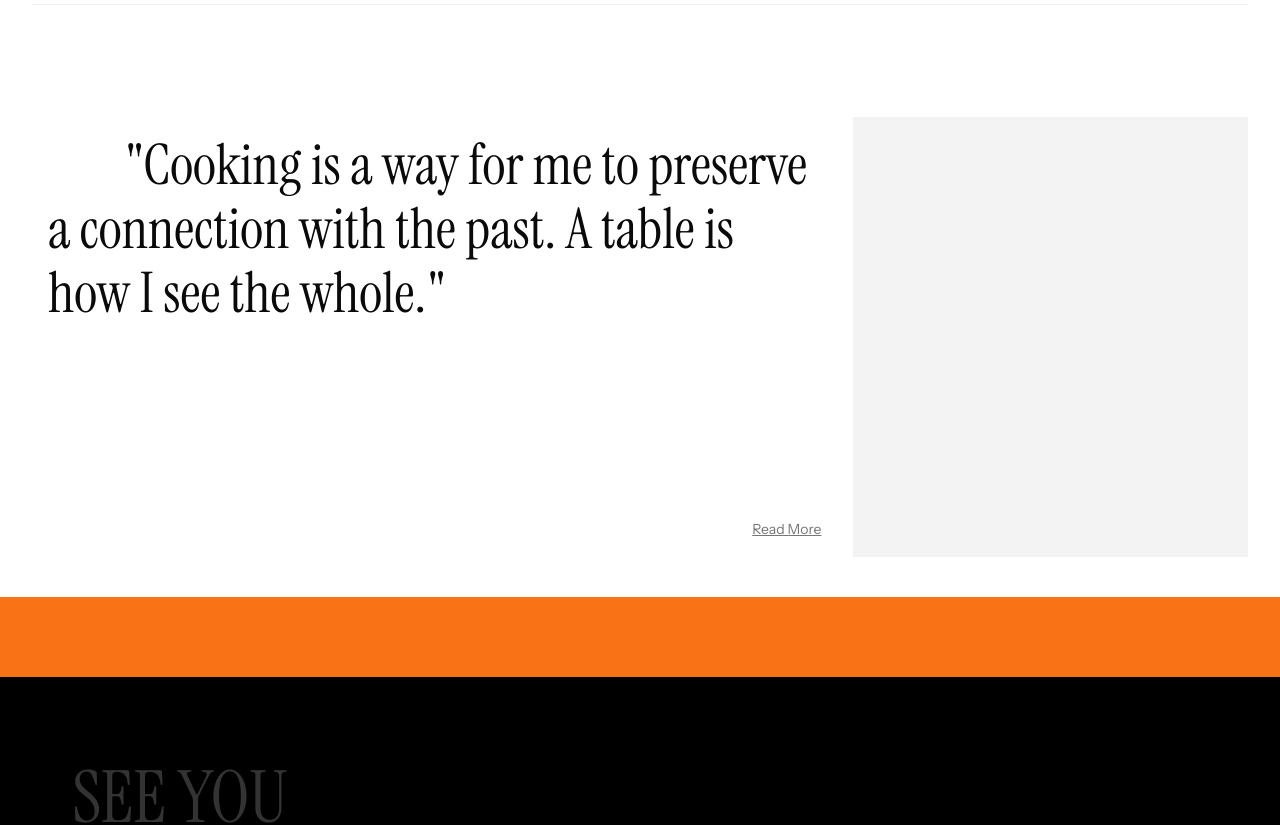
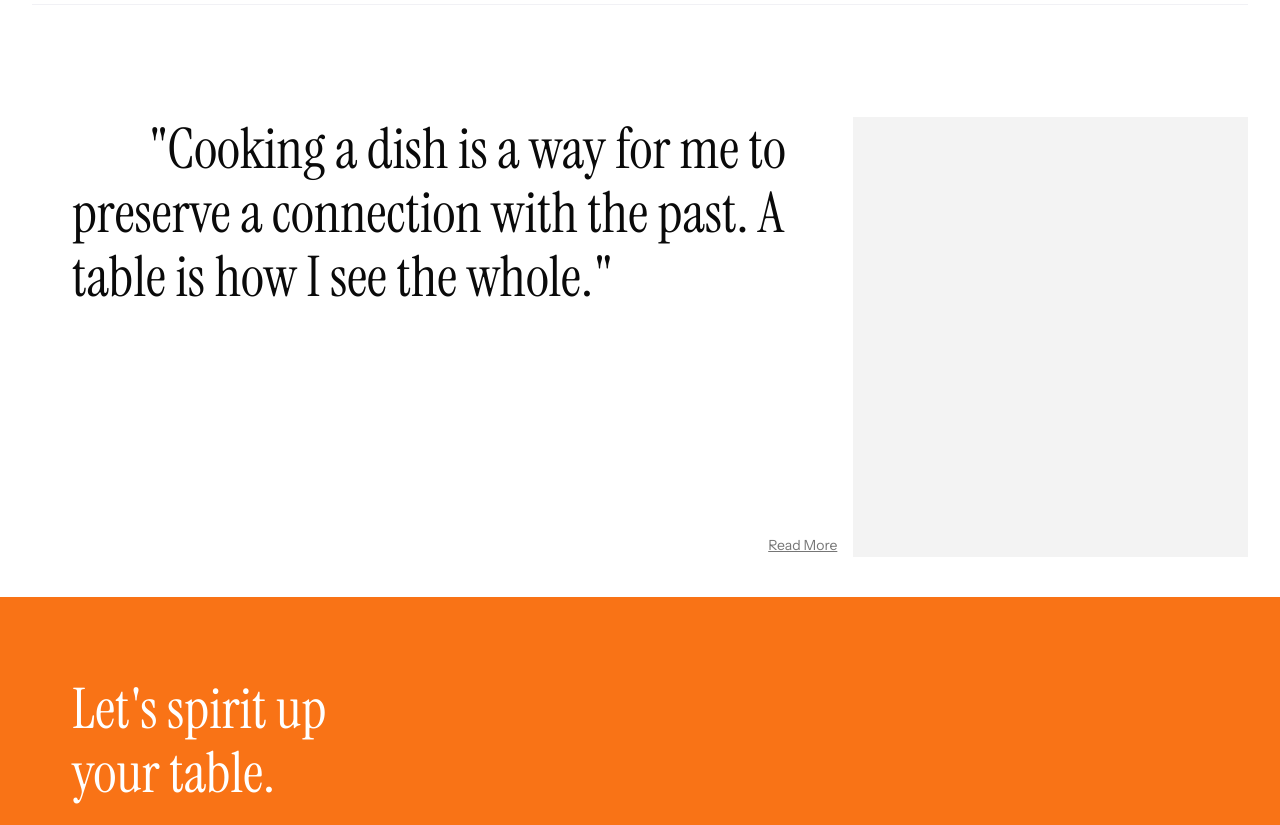
Before and after one commit to konst77/rays-table, a Next.js app: page / in a window 1280 px wide. Shown: the part 2080-2905 px from the top of the page. Built offline with nearby package versions, Linux system fonts and the light colour scheme.

Commit message:
Little thoughts on newsletter section, ideas to create an AI platform of recipes, and maybe find a way to profit.

```diff
--- a/app/page.tsx
+++ b/app/page.tsx
@@ -75,9 +75,9 @@ export default function Home() {
 
       {/* About Ray */}
       <Grids className="">
-        <div className="p-4 flex flex-col md:col-span-2 md:justify-between">
+        <div className="p-4 flex flex-col md:p-0 md:col-span-2 md:justify-between md:pl-10">
           <h2 className="text-[40px] md:text-[48px] lg:text-[56px] leading-[1.15]">
-            &nbsp;&nbsp;&nbsp;&nbsp;&nbsp;&nbsp;&nbsp;&nbsp;"Cooking is a way for me to preserve a connection with the past. A table is how I see the whole."
+            &nbsp;&nbsp;&nbsp;&nbsp;&nbsp;&nbsp;&nbsp;&nbsp;"Cooking a dish is a way for me to preserve a connection with the past. A table is how I see the whole."
           </h2>
           <div className="self-end">
               <Link
@@ -95,9 +95,15 @@ export default function Home() {
 
       {/* Newsletter? */}
       <Grids className="bg-orange-500 text-white">
-        <div>
+        <div className="md:col-span-1 p-4 md:p-10">
+          <h2 className="text-[40px] md:text-[48px] lg:text-[56px] leading-[1.15]">
+            Let's spirit up
+            <br />
+            your table.
+          </h2>
+        </div>
 
-        </div>
+        {/* Form Field for Email signup */}
       </Grids>
     </>
   );
```
